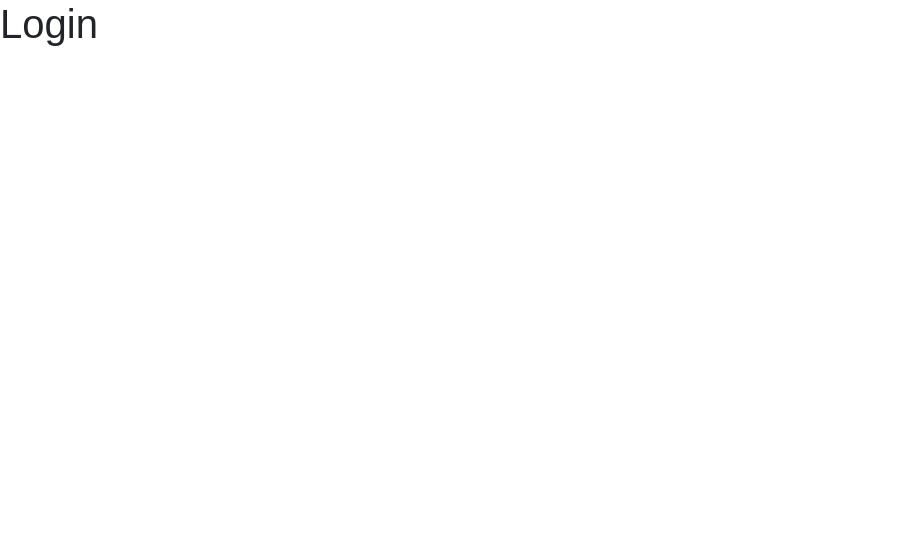
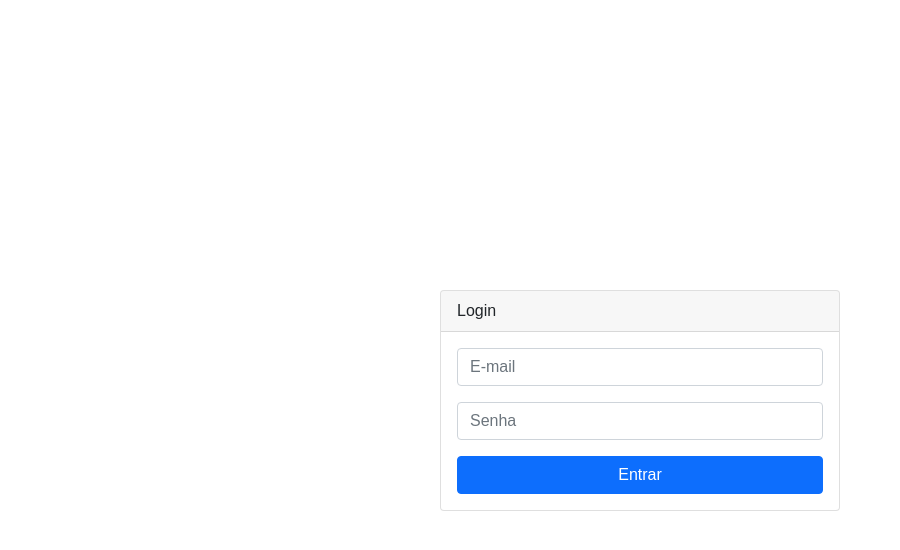
Before and after one commit to gabrielcaiana/MyBestSeries, a Vue app: page /login in a window 1280 px wide. Shown: the top 550 px of the page, without its empty margins (0-900 px from the left). Built offline with nearby package versions, Linux system fonts and the light colour scheme; a web font is replaced by a local one.

Commit message:
criando página de login

```diff
--- a/src/modules/auth/views/Login.vue
+++ b/src/modules/auth/views/Login.vue
@@ -1,11 +1,57 @@
 <template>
-  <div>
-    <h1>Login</h1>
+  <div class="login-page">
+		<form @submit.prevent="submit()">
+			<div class="card">
+				<div class="card-header">
+					Login
+				</div>
+				<div class="card-body">
+				<div class="form-group">
+					<input type="email" v-model="form.email" class="form-control" placeholder="E-mail" required>
+					</div>
+							<div class="form-group">
+						<input type="password" v-model="form.password" class="form-control" placeholder="Senha" required>
+					</div>
+
+					<button class="btn btn-primary w-100">
+						Entrar
+					</button>
+				</div>
+			</div>
+		</form>
   </div>
 </template>
 
 <script>
-export default {}
+export default {
+	data: () => ({
+		form: {
+			email: '',
+			password: ''
+		}
+	}),
+	methods: {
+		submit () {
+			console.log(this.form)
+		}
+	}
+}
 </script>
 
-<style></style>
+<style lang="scss" scoped>
+.login-page {
+	width: 100%;
+	height: 100vh;
+	display: flex;
+	align-items: center;
+	justify-content: center;
+
+	.card {
+		width: 400px;
+
+		.form-group {
+			margin-bottom: 16px;
+	}
+	}
+}
+</style>
```
